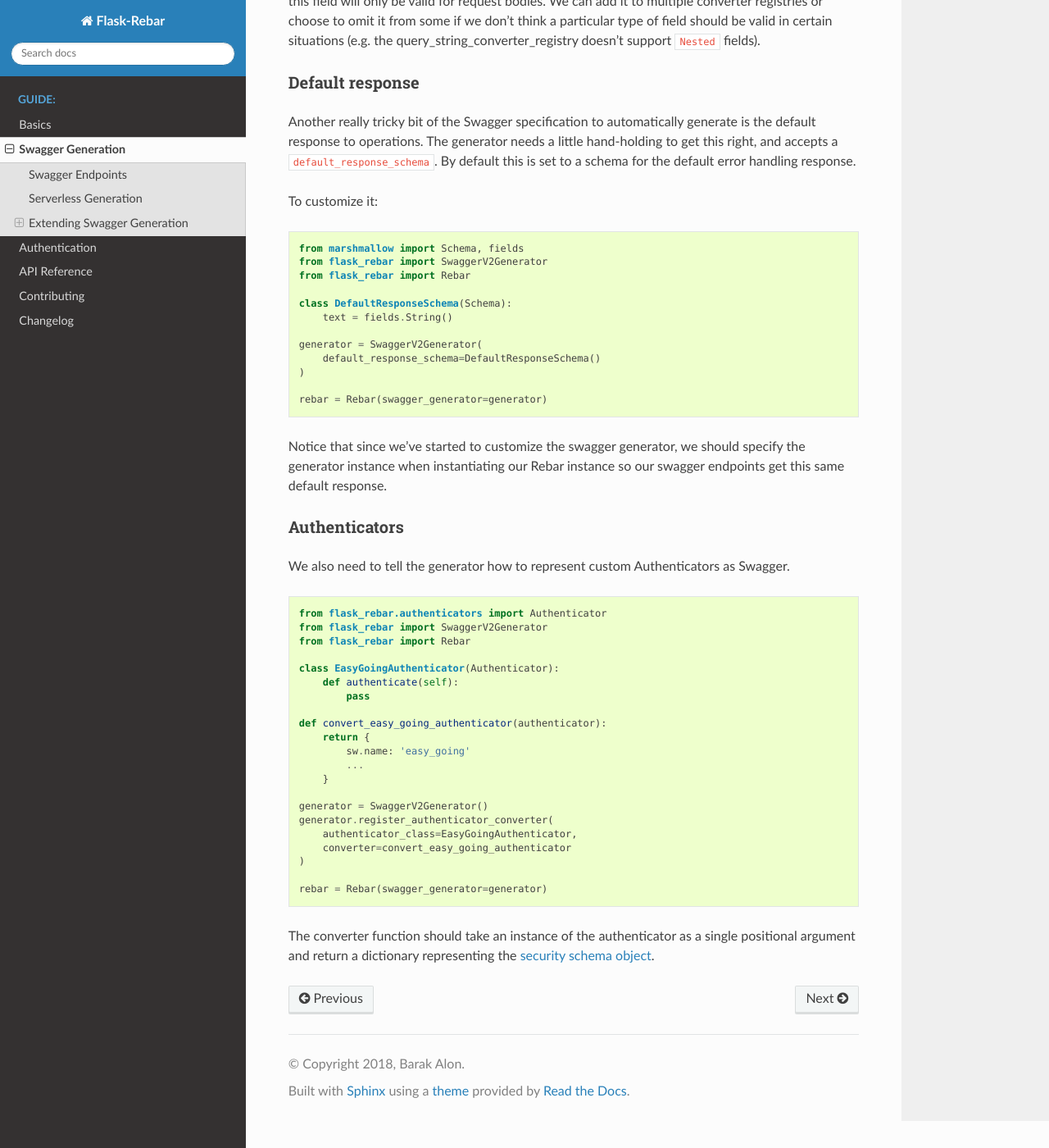
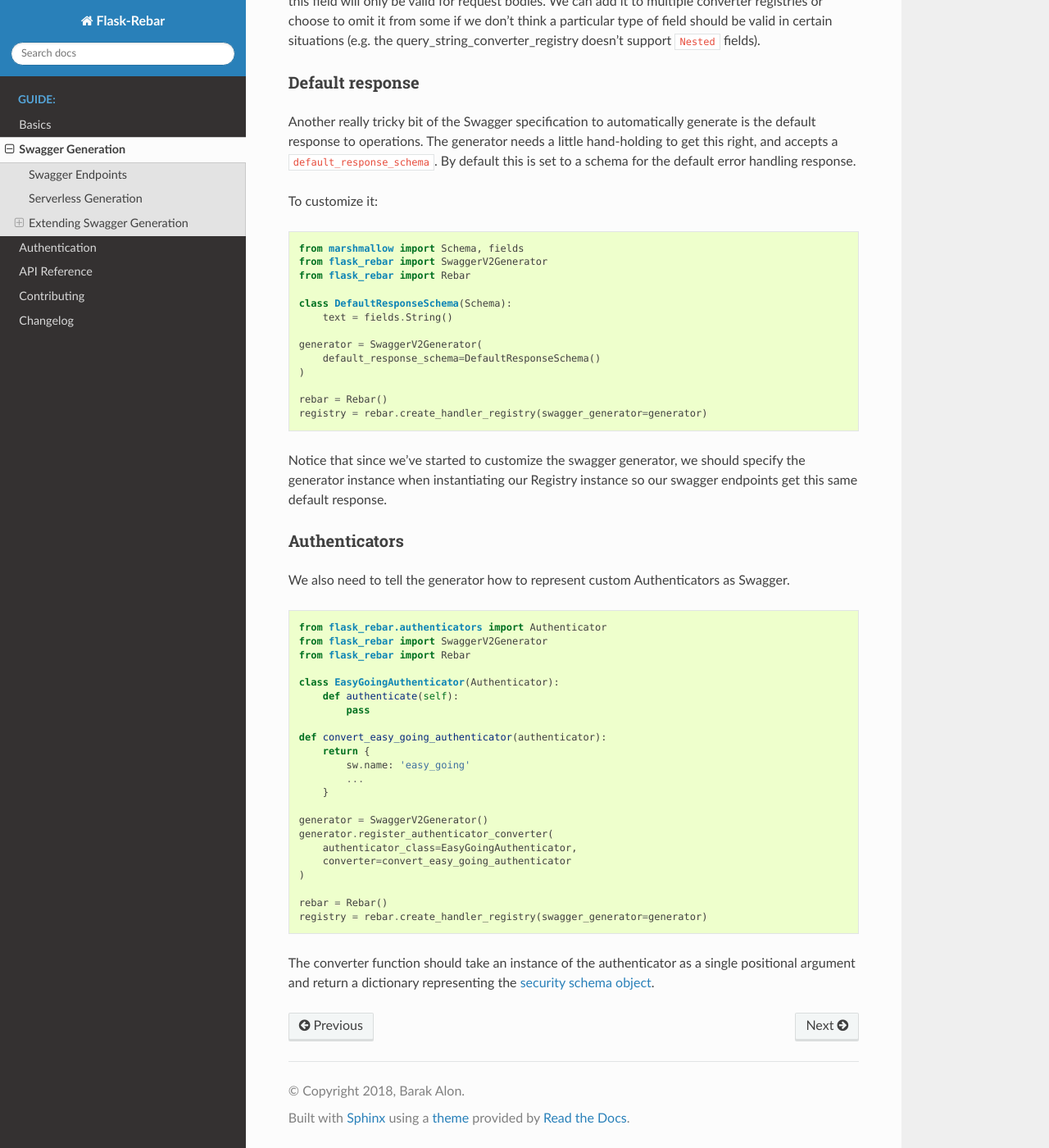
Before and after one commit to plangrid/flask-rebar, a Sphinx documentation site: the page built from docs/quickstart/swagger_generation.rst, in a window 1280 px wide and 1400 px high, scrolled down 3245 px. Shown: the whole window at 82% size. Built offline with Sphinx 7.4.7 and the Read the Docs theme 2.0.0, drawn with Linux system fonts in a browser that asks for light colours; pages that are not in the unit, such as notebooks, are missing from menus.

Commit message:
Fix docs about specifying custom swagger generator

```diff
--- a/docs/quickstart/swagger_generation.rst
+++ b/docs/quickstart/swagger_generation.rst
@@ -146,9 +146,10 @@ To customize it:
        default_response_schema=DefaultResponseSchema()
    )
 
-   rebar = Rebar(swagger_generator=generator)
+   rebar = Rebar()
+   registry = rebar.create_handler_registry(swagger_generator=generator)
 
-Notice that since we've started to customize the swagger generator, we should specify the generator instance when instantiating our Rebar instance so our swagger endpoints get this same default response.
+Notice that since we've started to customize the swagger generator, we should specify the generator instance when instantiating our Registry instance so our swagger endpoints get this same default response.
 
 Authenticators
 ^^^^^^^^^^^^^^
@@ -177,6 +178,7 @@ We also need to tell the generator how to represent custom Authenticators as Swa
        converter=convert_easy_going_authenticator
    )
 
-   rebar = Rebar(swagger_generator=generator)
+   rebar = Rebar()
+   registry = rebar.create_handler_registry(swagger_generator=generator)
 
 The converter function should take an instance of the authenticator as a single positional argument and return a dictionary representing the `security schema object <https://github.com/OAI/OpenAPI-Specification/blob/master/versions/2.0.md#securitySchemeObject>`_.
```
